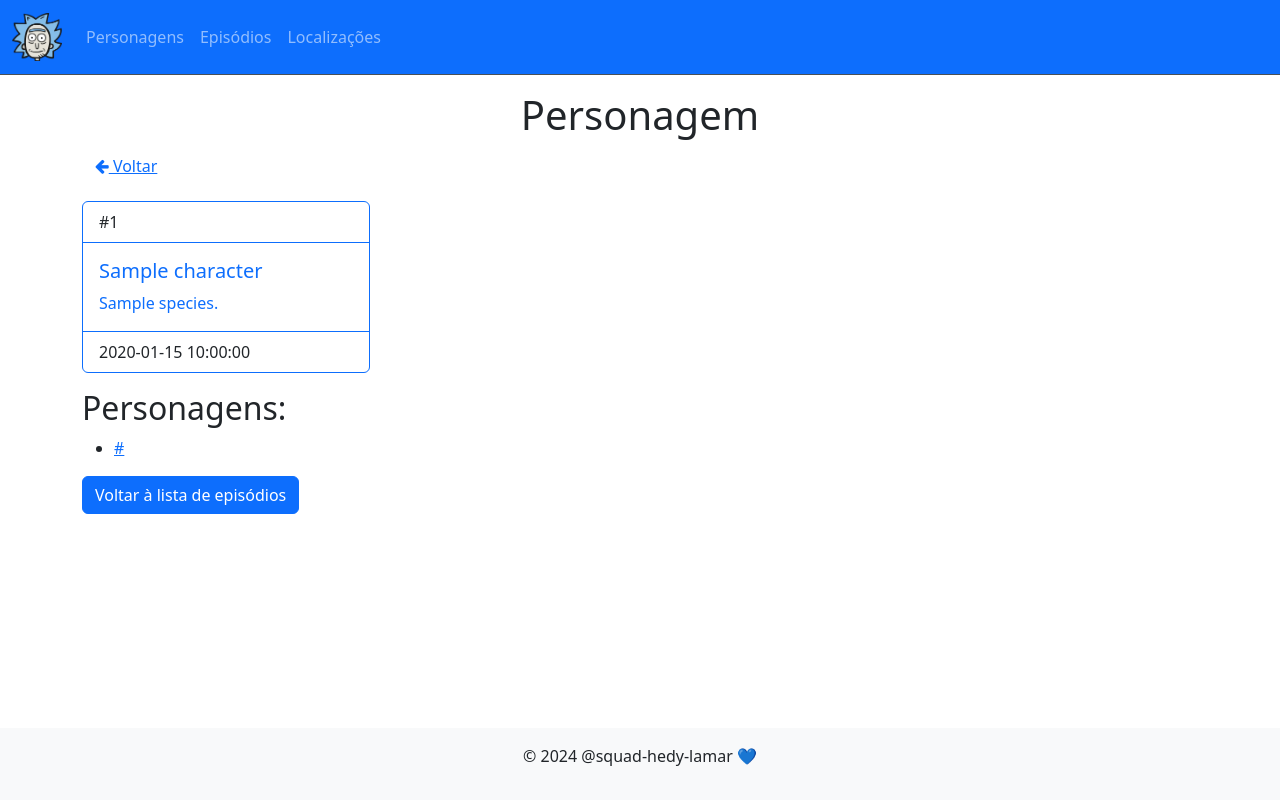
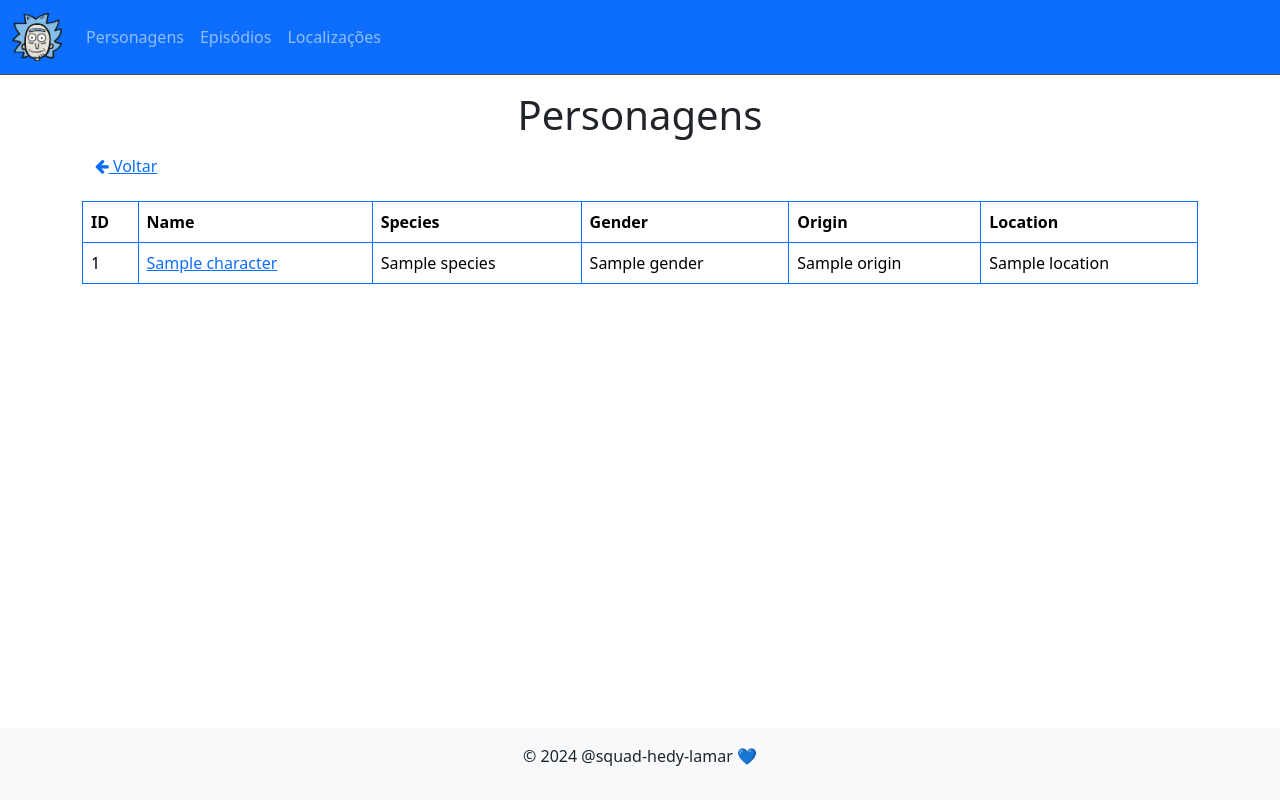
Before and after one commit to squad-hedy-lamar/api-flask, a Flask app: template templates/characters/details.html in a window 1280 px wide. Run offline with Flask 3, Linux system fonts and the light colour scheme; the template is opened without the code that fills it: most values are stand-ins (such as "Sample title", 1, 10 or a date in 2020); parts of the project's set-up code (start-up, migrations or seed data) failed here and were passed over.

Commit message:
ajuste file character

```diff
--- a/templates/base.html
+++ b/templates/base.html
@@ -20,7 +20,7 @@
       <div class="collapse navbar-collapse" id="navbarColor01">
         <ul class="navbar-nav me-auto mb-2 mb-lg-0">
           <li class="nav-item">
-            <a class="nav-link {% if active_tab == 'characters' %}active{% endif %}" href="/characters">Personagens</a>
+            <a class="nav-link {% if active_tab == 'characters' %}active{% endif %}" href="/character">Personagens</a>
           </li>
           <li class="nav-item">
               <a class="nav-link {% if active_tab == 'episodes' %}active{% endif %}" href="/episodes">Episódios</a>
--- a/templates/characters/details.html
+++ b/templates/characters/details.html
@@ -1,28 +1,34 @@
 {% extends "base.html" %}
 
-{% block title %}Detalhes do Personagem{% endblock %}
+{% block title %}Listagem de Personagens{% endblock %}
 
-{% block header %}Personagem{% endblock %}
+{% block header %}Personagens{% endblock %}
 
 {% block content %}
-<div class="card border-primary mb-3" style="max-width: 18rem;">
-  <div class="card-header bg-transparent border-primary">
-    #{{ data.character.id }}
-  </div>
-  <div class="card-body text-primary">
-    <h5 class="card-title">{{ data.character.name }}</h5>
-    <p class="card-text">{{ data.character.species }}.</p>
-  </div>
-  <div class="card-footer bg-transparent border-primary">{{ data.episode.air_date }}</div>
-</div>
 
-<h2>Personagens:</h2>
-<ul>
-  {% for character_url in data.episode.characters %}
-  <li><a href="{{ character_url }}">{{ character_url }}</a></li>
-  {% endfor %}
-</ul>
-
-<a href="/episodes" class="btn btn-primary">Voltar à lista de episódios</a>
+<table class="table table-bordered border-primary">
+  <thead>
+    <tr>
+      <th scope="col">ID</th>
+      <th scope="col">Name</th>
+      <th scope="col">Species</th>
+      <th scope="col">Gender</th>
+      <th scope="col">Origin</th>
+      <th scope="col">Location</th>
+    </tr>
+  </thead>
+  <tbody>
+    {% for character in data.characters %}
+    <tr>
+      <td>{{ character.id }}</td>
+      <td><a href="/characters/{{ character.id }}">{{ character.name }}</a></td>
+      <td>{{ character.species }}</td>
+      <td>{{ character.gender }}</td>
+      <td>{{ character.origin }}</td>
+      <td>{{ character.location }}</td>
+    </tr>
+    {% endfor %}
+  </tbody>
+</table>
 
 {% endblock %}
```
Also changed, not shown: routes/characters.py (+4 -4 lines).
